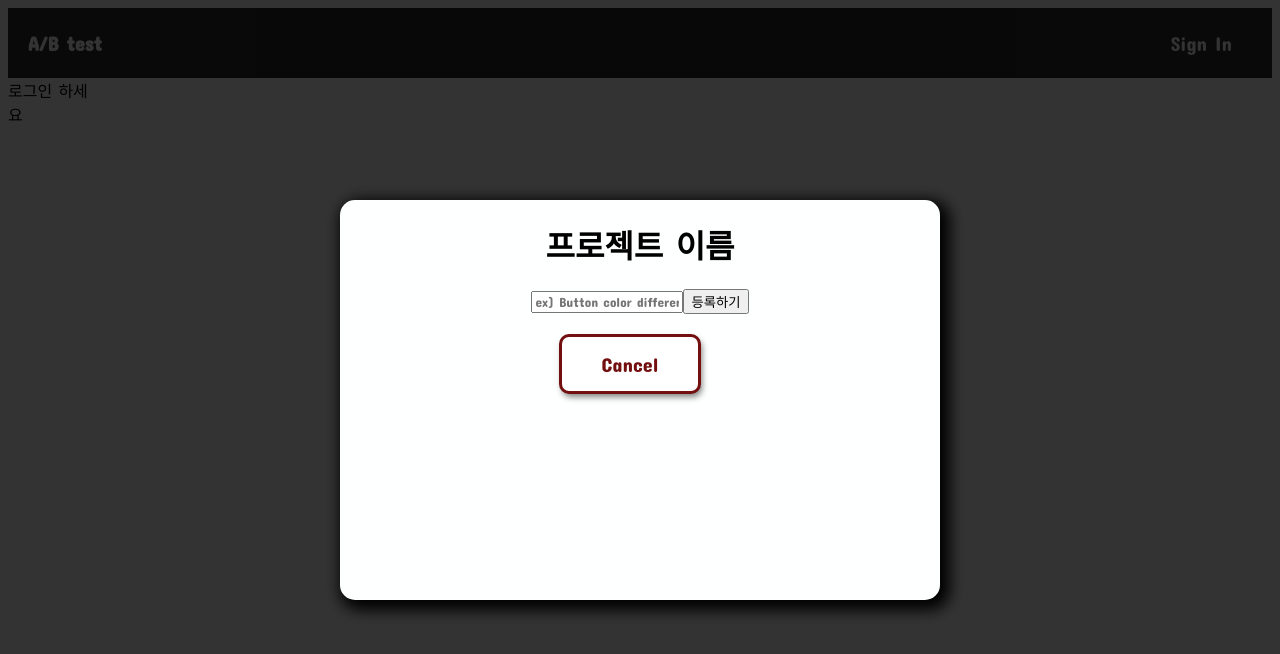
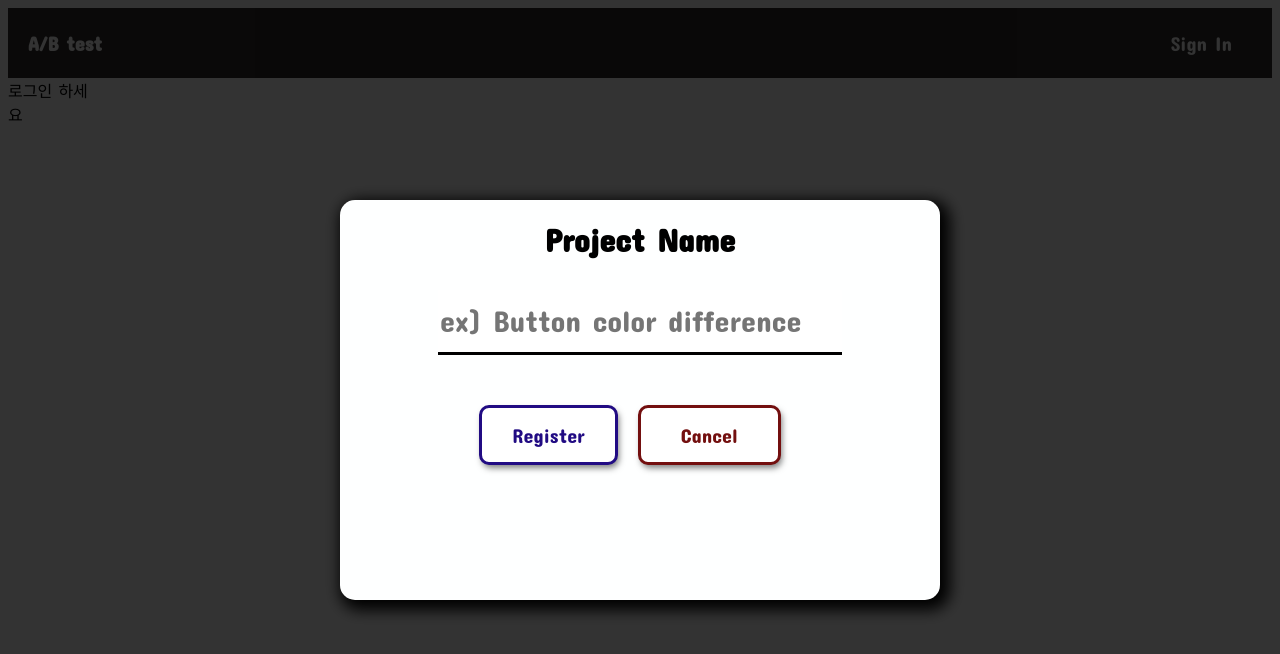
Before and after one commit to Pogith/ab-test-frontend, a React (Create React App) app: page /project in a window 1280 px wide. Shown: the top 654 px of the page. Built offline with nearby package versions, Linux system fonts and the light colour scheme; no server answers.

Commit message:
design: RegisterProjectPage UI꾸미기 및  scss코드 작성

```diff
--- a/src/component/RegisterProjectPage/RegisterProjectPage.js
+++ b/src/component/RegisterProjectPage/RegisterProjectPage.js
@@ -2,10 +2,14 @@ import React, { useState } from "react";
 import { useNavigate } from "react-router-dom";
 import { useRecoilValue, useSetRecoilState } from "recoil";
 import axios from "axios";
+import classNames from "classnames/bind";
 
 import { firebaseUserState, isShowingModalState } from "../../recoil/atom";
 import ModalPortal from "../common/ModalPortal/ModalPortal";
 import Modal from "../common/Modal/Modal";
+import styles from "./RegisterProjectPage.module.scss";
+
+const cx = classNames.bind(styles);
 
 export default function RegisterProjectPage() {
   const navigate = useNavigate();
@@ -38,16 +42,26 @@ export default function RegisterProjectPage() {
     <ModalPortal>
       <Modal
         message={
+          <>
+            <div className={cx("register__title")}>
+              <h1>Project Name</h1>
               <div>
-            <h1>프로젝트 이름</h1>
                 <input
+                  className={cx("register__input")}
                   type="text"
                   value={projectName}
                   onChange={(e) => setProjectName(e.target.value)}
                   placeholder="ex) Button color difference"
                 />
-            <button onClick={handleProjectRegister}>등록하기</button>
               </div>
+            </div>
+            <button
+              className={cx("register__button")}
+              onClick={handleProjectRegister}
+            >
+              Register
+            </button>
+          </>
         }
         redirectLink="/"
       />
--- /dev/null
+++ b/src/component/RegisterProjectPage/RegisterProjectPage.module.scss
@@ -0,0 +1,33 @@
+$text-color: rgb(33, 11, 131);
+
+.register {
+  &__input {
+    width: 400px;
+    height: 60px;
+    margin-top: 10px;
+    font-size: 30px;
+    border-top: none;
+    border-left: none;
+    border-right: none;
+    border-bottom: 3px solid black;
+  }
+
+  &__button {
+    padding: 15px 30px;
+    margin-top: 50px;
+    margin-right: 20px;
+    font-size: 20px;
+    color: $text-color;
+    cursor: pointer;
+    background-color: white;
+    border: 3px solid $text-color;
+    border-radius: 10px;
+    box-shadow: 2px 4px 6px -1px rgba(0, 0, 0, 0.5);
+    transition: 0.5s;
+
+    &:hover {
+      border: 3px solid lightgreen;
+      color: darken(yellow, 30%);
+    }
+  }
+}
```
Lines whose indentation alone changed are shown as unchanged.
